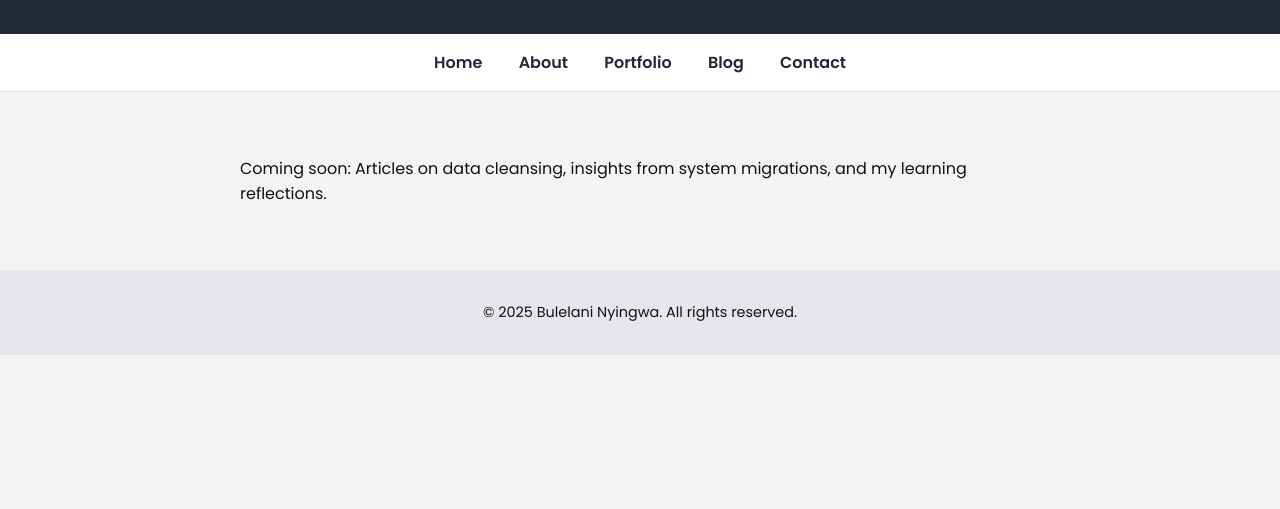
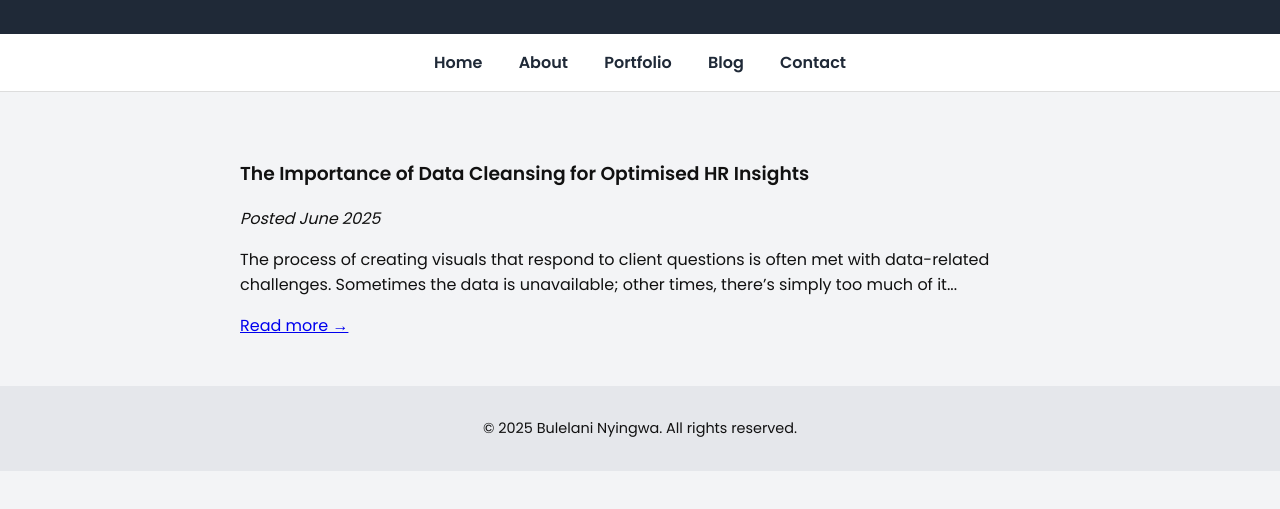
Before and after one commit to bulelaninyingwa/bulelaninyingwa-site, a plain HTML site: page blog.html in a window 1280 px wide. Shown: the part 121-630 px from the top of the page. Drawn offline with Linux system fonts and the light colour scheme.

Commit message:
Update blog.html

```diff
--- a/blog.html
+++ b/blog.html
@@ -25,7 +25,12 @@
     <a href="contact.html">Contact</a>
   </nav>
   <section>
-    <p>Coming soon: Articles on data cleansing, insights from system migrations, and my learning reflections.</p>
+<div class="blog-post">
+  <h3>The Importance of Data Cleansing for Optimised HR Insights</h3>
+  <p><em>Posted June 2025</em></p>
+  <p>The process of creating visuals that respond to client questions is often met with data-related challenges. Sometimes the data is unavailable; other times, there’s simply too much of it...</p>
+  <a href="blog-posts/data-cleansing.html">Read more →</a>
+</div>
   </section>
   <footer>&copy; 2025 Bulelani Nyingwa. All rights reserved.</footer>
 </body>
```
